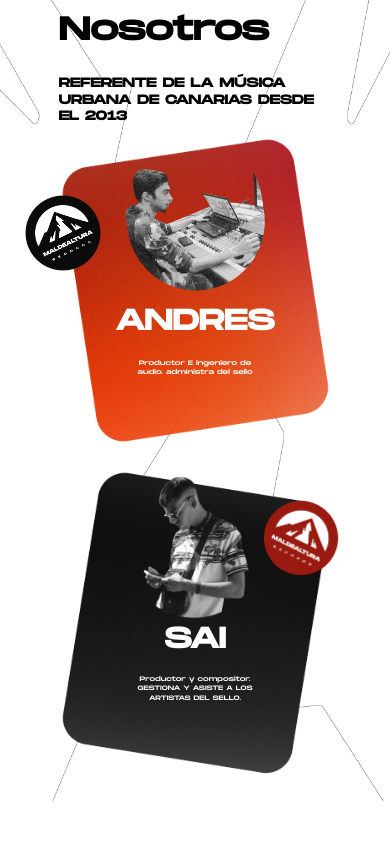
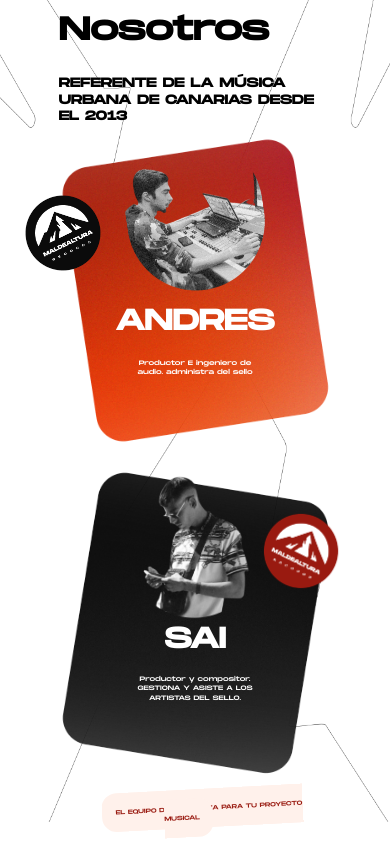
Before and after one commit to ivolezcano/mal_de_altura_record, a Next.js app in the folder my-app/: page / in a window 390 px wide. Shown: the part 966-1810 px from the top of the page. Before the commit the page ends 1767 px from the top, so only its background shows below. Built offline with nearby package versions, Linux system fonts and the light colour scheme.

Commit message:
Banner responsive

```diff
--- a/my-app/app/components/Nosotros.js
+++ b/my-app/app/components/Nosotros.js
@@ -68,6 +68,10 @@ const Nosotros = () => {
               height={150}
               className={styles.redLogo}
             />
+
+        <div className={styles.redBanner}>
+          <span className={`${styles.bordeBanner} estilo2`}>EL EQUIPO DE CONFIANZA PARA TU PROYECTO MUSICAL</span>
+        </div>
       </div>
     </div>
   );
--- a/my-app/app/styles/Nosotros.module.css
+++ b/my-app/app/styles/Nosotros.module.css
@@ -243,3 +243,61 @@
       margin-top: 1rem;
     }
   }
+
+.redBanner{
+    color: #991A10;
+    transform: rotate(-5deg);
+    text-align: center;
+    z-index: 3;
+}
+
+.bordeBanner{
+    background-color: #FFF1EB;
+    margin: 2%;
+    padding: 3% 2%;
+    border-radius: 20px;
+}
+
+@media (max-width: 1024px) {
+    .redBanner {
+        margin-top: 20%;
+        font-size: 70%; /* Reduce el tamaño del texto */
+    }
+    .bordeBanner {
+        margin: 3%; /* Ajusta márgenes */
+        padding: 4% 3%; /* Ajusta el padding */
+    }
+}
+
+/* Para pantallas de hasta 820px (móviles grandes) */
+@media (max-width: 820px) {
+    .redBanner {
+        margin-top: 1%;
+        font-size: 70%; /* Texto más pequeño */
+    }
+    .bordeBanner {
+        padding: 5% 4%;
+    }
+}
+@media (max-width: 700px) {
+    .redBanner {
+        margin-top: 1%;
+        font-size: 40%; /* Texto más pequeño */
+    }
+    .bordeBanner {
+        padding: 5% 4%;
+    }
+}
+
+/* Para pantallas de hasta 480px (móviles pequeños) */
+@media (max-width: 480px) {
+    .redBanner {
+        font-size: 20%; /* Texto más pequeño en móviles pequeños */
+        transform: rotate(-3deg); /* Menos rotación en pantallas muy pequeñas */
+    }
+    .bordeBanner {
+        margin: 5%; /* Mayor separación */
+        padding: 6% 5%;
+        border-radius: 15px; /* Bordes más sutiles */
+    }
+}
```
